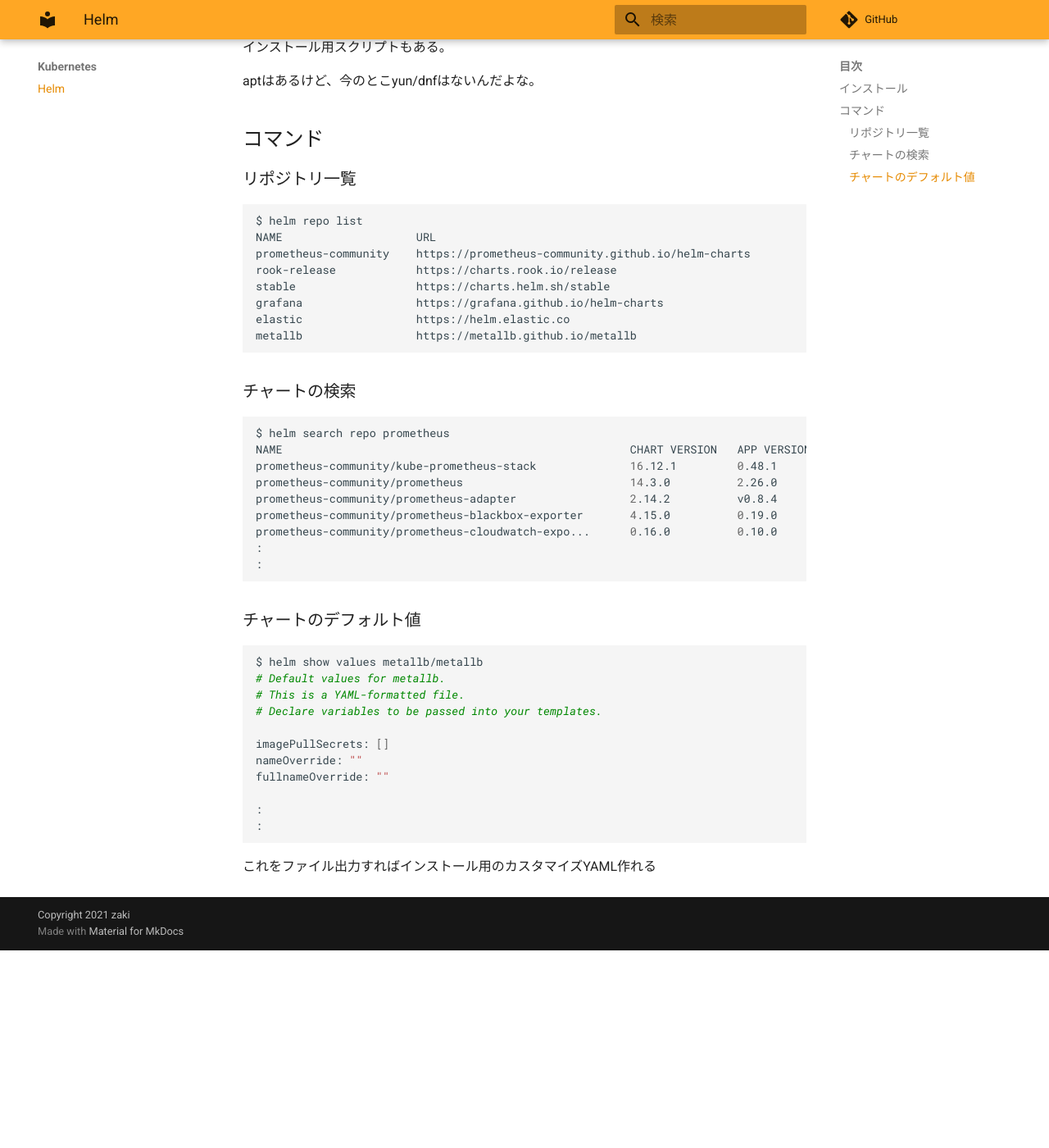
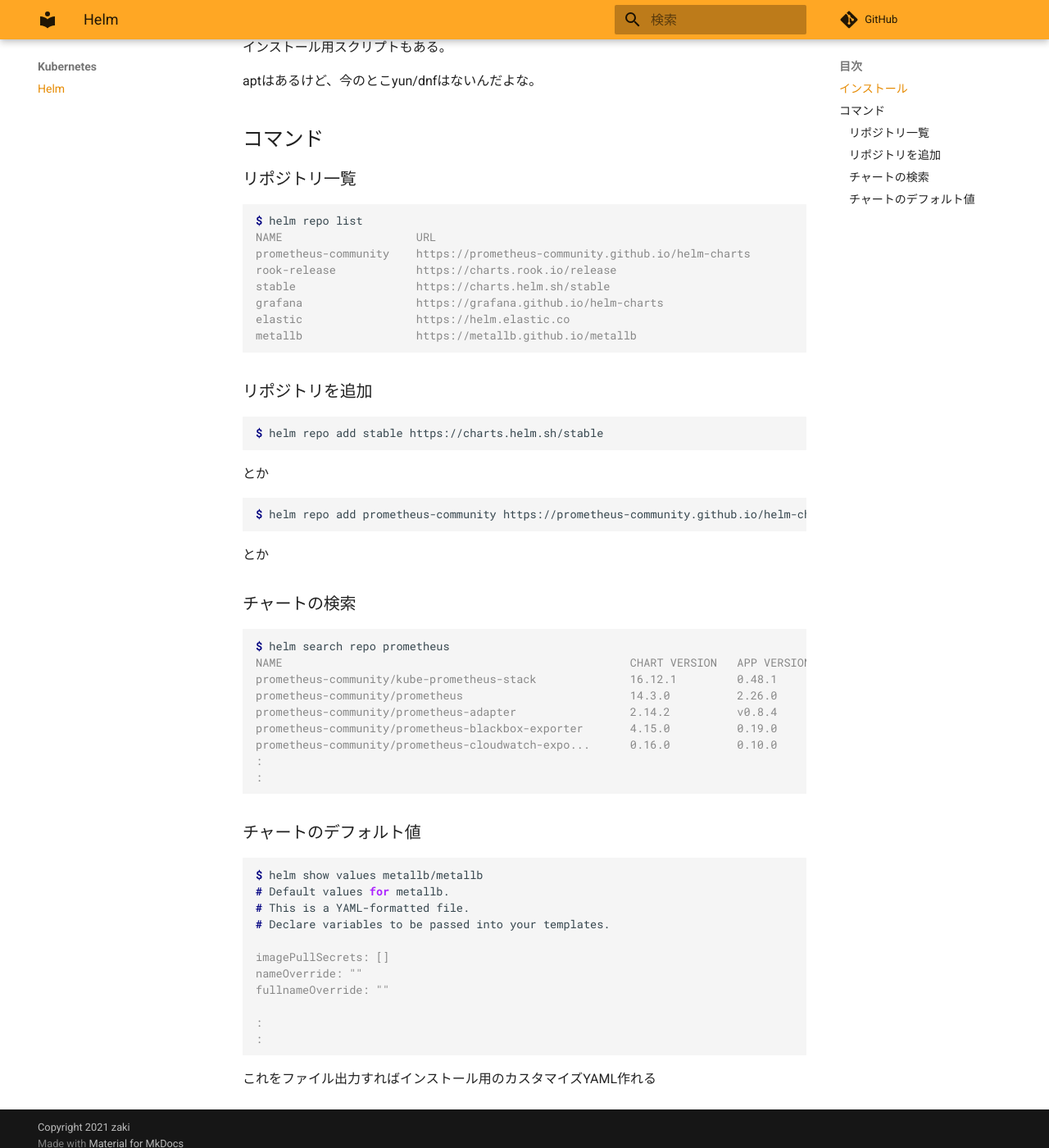
Before and after one commit to zaki-lknr/docs, an MkDocs documentation site: the page built from docs/Kubernetes/helm.md, in a window 1280 px wide and 1400 px high, scrolled down 301 px. Shown: the whole window at 82% size. Built offline with MkDocs 1.6.1 and Material for MkDocs 9.7.7, drawn with Linux system fonts in a browser that asks for light colours; comment, search, counter and statistics services are not loaded; before the commit the page ends 1460 px from its top, so only the background shows below that.

Commit message:
add: kubernetes/helm: リポジトリ追加

````diff
--- a/docs/Kubernetes/helm.md
+++ b/docs/Kubernetes/helm.md
@@ -13,7 +13,7 @@ aptはあるけど、今のとこyun/dnfはないんだよな。
 
 ### リポジトリ一覧
 
-```
+```console
 $ helm repo list
 NAME                    URL
 prometheus-community    https://prometheus-community.github.io/helm-charts
@@ -24,9 +24,23 @@ elastic                 https://helm.elastic.co
 metallb                 https://metallb.github.io/metallb
 ```
 
+### リポジトリを追加
+
+```console
+$ helm repo add stable https://charts.helm.sh/stable
+```
+
+とか
+
+```console
+$ helm repo add prometheus-community https://prometheus-community.github.io/helm-charts
+```
+
+とか
+
 ### チャートの検索
 
-```
+```console
 $ helm search repo prometheus
 NAME                                                    CHART VERSION   APP VERSION     DESCRIPTION
 prometheus-community/kube-prometheus-stack              16.12.1         0.48.1          kube-prometheus-stack collects Kubernetes manif...
@@ -40,7 +54,7 @@ prometheus-community/prometheus-cloudwatch-expo...      0.16.0          0.10.0
 
 ### チャートのデフォルト値
 
-```
+```console
 $ helm show values metallb/metallb
 # Default values for metallb.
 # This is a YAML-formatted file.
````
